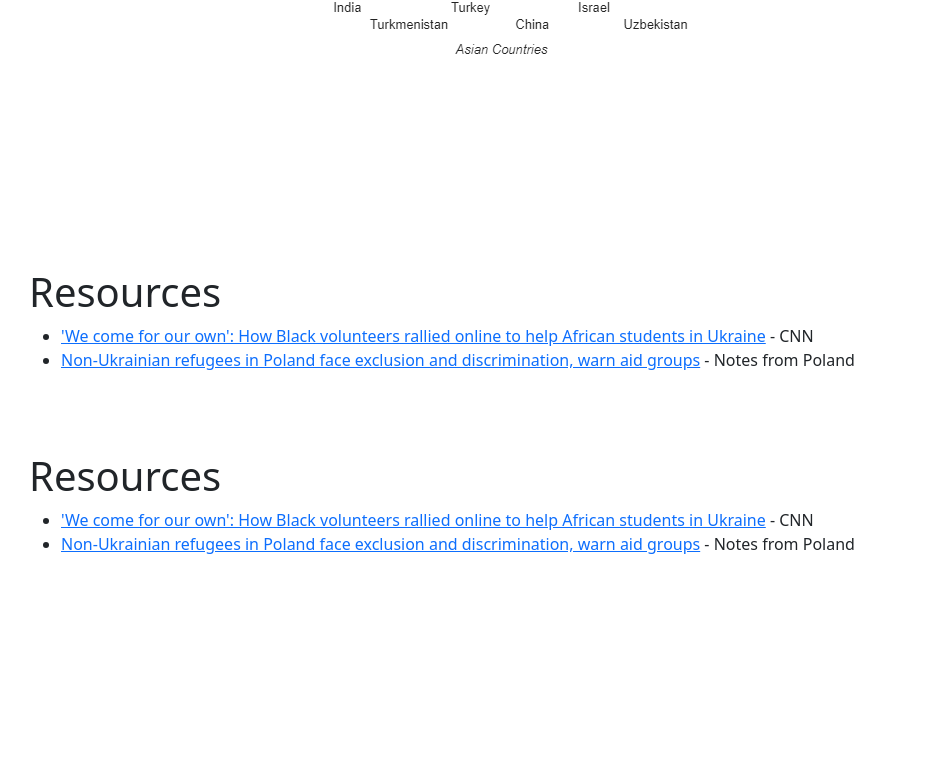
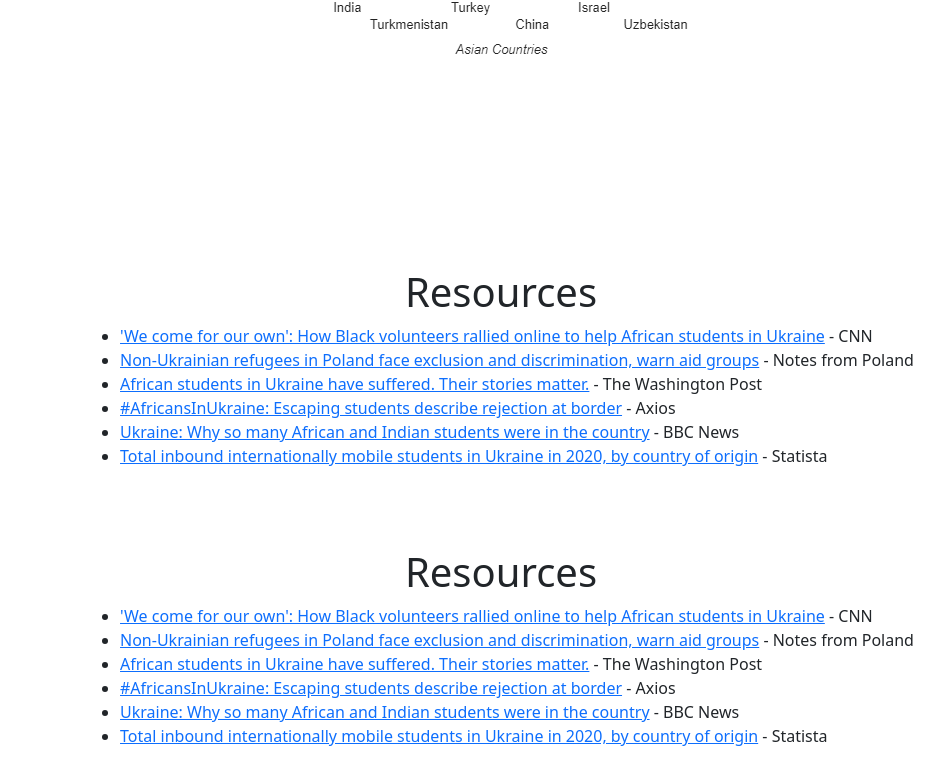
Before and after one commit to ITWS-Hackathon/refugee-data, an Angular app in the folder frontend/: page /resources in a window 1280 px wide. Shown: the part 1970-2742 px from the top of the page, without its empty margins (139-1083 px from the left). Before the commit the page ends 2550 px from the top, so only its background shows below. Built offline with nearby package versions, Linux system fonts and the light colour scheme.

Commit message:
resources edited, footer deleted

```diff
--- a/frontend/src/app/app.component.html
+++ b/frontend/src/app/app.component.html
@@ -3,4 +3,3 @@
 <app-bar-graphs1></app-bar-graphs1>
 <app-resources></app-resources>
 <router-outlet></router-outlet>
-<app-footer></app-footer>
--- a/frontend/src/app/resources/resources.component.html
+++ b/frontend/src/app/resources/resources.component.html
@@ -1,13 +1,24 @@
-<div class="w-75 mx-auto mt-5 p-2 d-flex flex-column">
+<div class="w-75 mx-auto mt-5 p-2 d-flex flex-column align-items-center">
     <h1>Resources</h1>
     <ul>
         <li>
             <a target="_blank" href="https://www.cnn.com/2022/03/18/tech/african-students-ukraine-social-media/index.html">'We come for our own': How Black volunteers rallied online to help African students in Ukraine</a> - CNN
         </li>
         <li>
-            <a target="_blank" href="https://www.cnn.com/2022/03/18/tech/african-students-ukraine-social-media/index.html">Non-Ukrainian refugees in Poland face exclusion and discrimination, warn aid groups</a> - Notes from Poland
+            <a target="_blank" href="https://notesfrompoland.com/2022/03/10/non-ukrainian-refugees-in-poland-facing-exclusion-and-discrimination-warn-aid-groups/">Non-Ukrainian refugees in Poland face exclusion and discrimination, warn aid groups</a> - Notes from Poland
         </li>
-
+        <li>
+            <a target="_blank" href="https://www.washingtonpost.com/lifestyle/2022/03/25/isha-sesay-african-students-ukraine/?utm_medium=social&utm_campaign=wp_main&utm_source=twitter">African students in Ukraine have suffered. Their stories matter.</a> - The Washington Post
+        </li>
+        <li>
+            <a target="_blank" href="https://www.axios.com/africans-in-ukraine-racism-81bf8ebd-2d03-4373-bdeb-b5de9db7ec91.html">#AfricansInUkraine: Escaping students describe rejection at border</a> - Axios
+        </li>
+        <li>
+            <a target="_blank" href="https://www.bbc.com/news/world-africa-60603226">Ukraine: Why so many African and Indian students were in the country</a> - BBC News
+        </li>
+        <li>
+            <a target="_blank" href="https://www.statista.com/statistics/1294331/number-of-international-students-ukraine-by-origin/">Total inbound internationally mobile students in Ukraine in 2020, by country of origin</a> - Statista
+        </li>
     </ul>
 
 </div>
```
